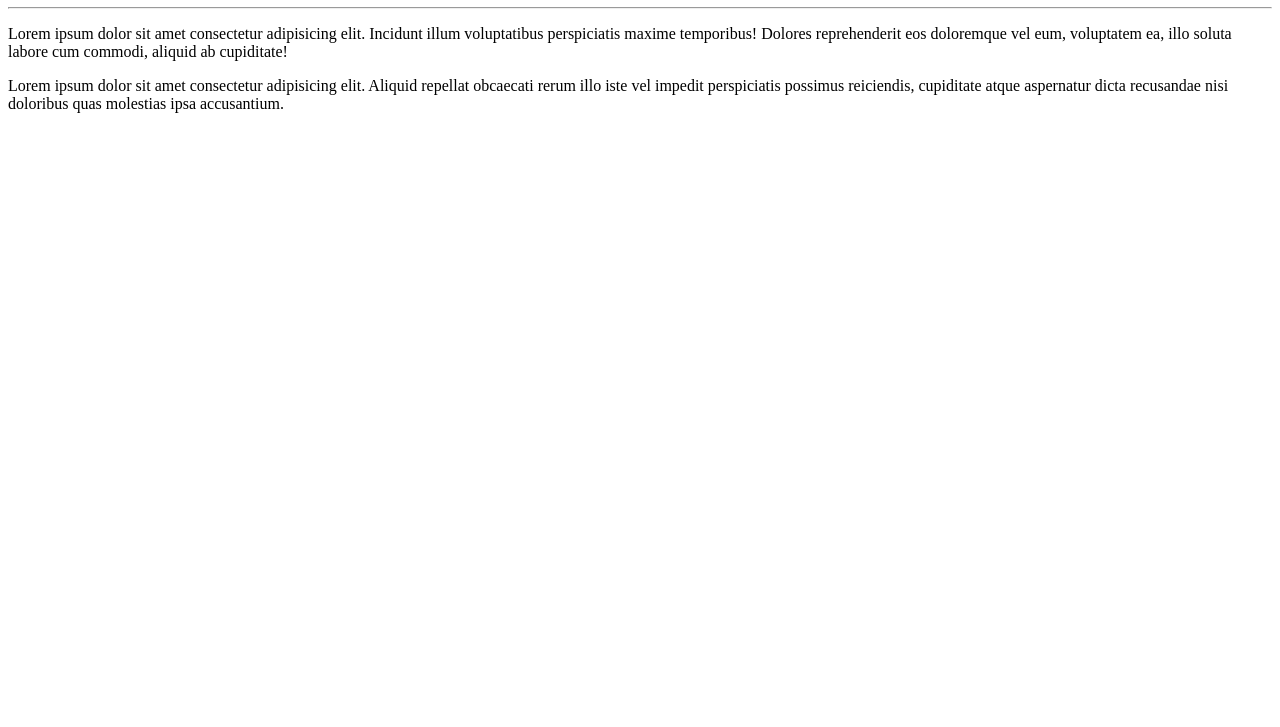
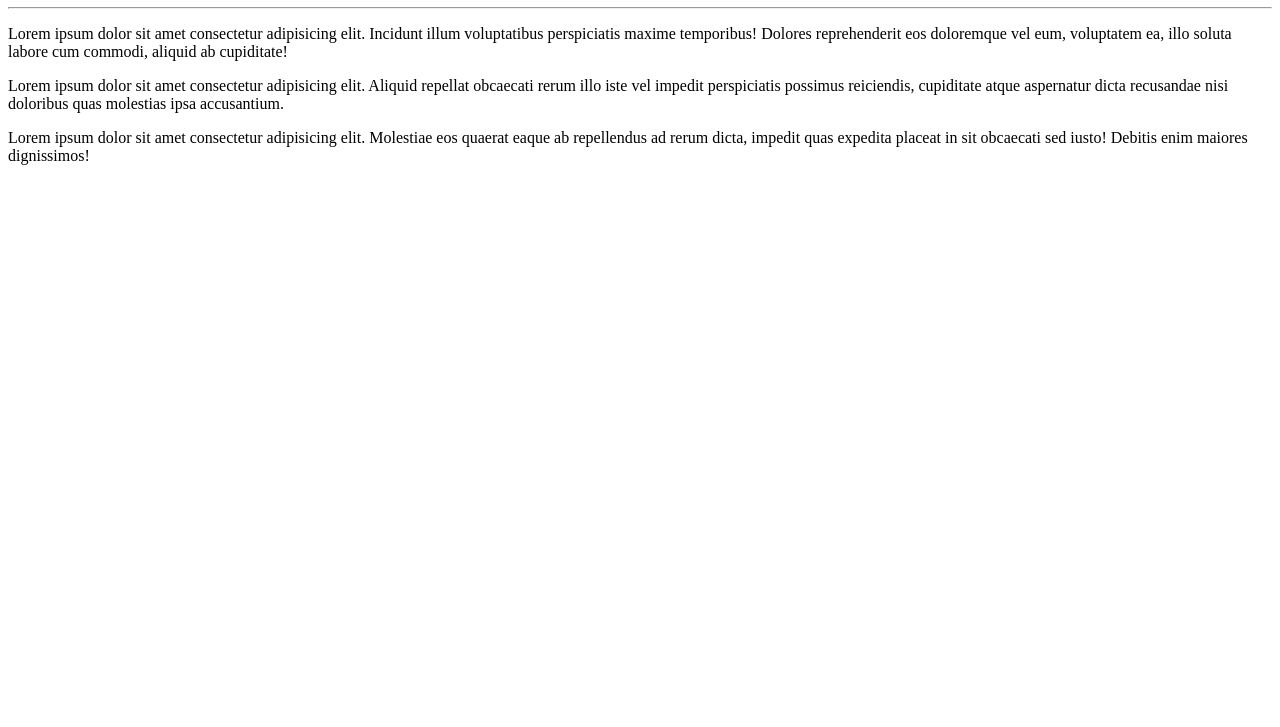
Before and after one commit to 85Bandeira/Ola-Mundo, a plain HTML site: page site-exemplo/index.html in a window 1280 px wide. Shown: the part 73-800 px from the top of the page. Drawn offline with Linux system fonts and the light colour scheme.

Commit message:
Update index.html

```diff
--- a/site-exemplo/index.html
+++ b/site-exemplo/index.html
@@ -11,5 +11,6 @@
    <hr>
    <p>Lorem ipsum dolor sit amet consectetur adipisicing elit. Incidunt illum voluptatibus perspiciatis maxime temporibus! Dolores reprehenderit eos doloremque vel eum, voluptatem ea, illo soluta labore cum commodi, aliquid ab cupiditate!</p>
    <p>Lorem ipsum dolor sit amet consectetur adipisicing elit. Aliquid repellat obcaecati rerum illo iste vel impedit perspiciatis possimus reiciendis, cupiditate atque aspernatur dicta recusandae nisi doloribus quas molestias ipsa accusantium.</p>
+   <p>Lorem ipsum dolor sit amet consectetur adipisicing elit. Molestiae eos quaerat eaque ab repellendus ad rerum dicta, impedit quas expedita placeat in sit obcaecati sed iusto! Debitis enim maiores dignissimos!</p>
 </body>
 </html>
```
